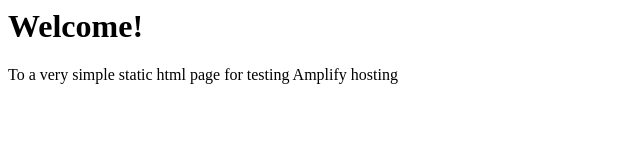
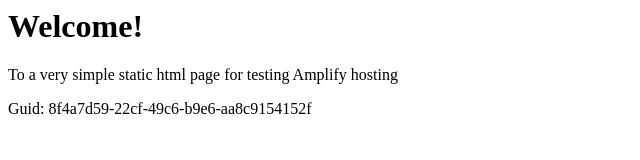
Before and after one commit to aws-aemilia-hkg/Github-PR-Commit-Integration-Test-DoNotTouch-GithubWebhookPreviewCanaryTest-v1-prod-ap-east-1, a website: page src/index.html in a window 1280 px wide. Shown: the whole page, without its empty margins (0-640 px from the left). Drawn offline with Linux system fonts and the light colour scheme.

Commit message:
commit from integ tests

```diff
--- a/src/index.html
+++ b/src/index.html
@@ -1,3 +1,5 @@
+
+
 <html lang="en">
 
 <head>
@@ -10,6 +12,6 @@
 <body>
     <h1>Welcome!</h1>
     <p>To a very simple static html page for testing Amplify hosting</p>
-</body>
+    <p>Guid: 8f4a7d59-22cf-49c6-b9e6-aa8c9154152f</p></body>
 
 </html>
```
